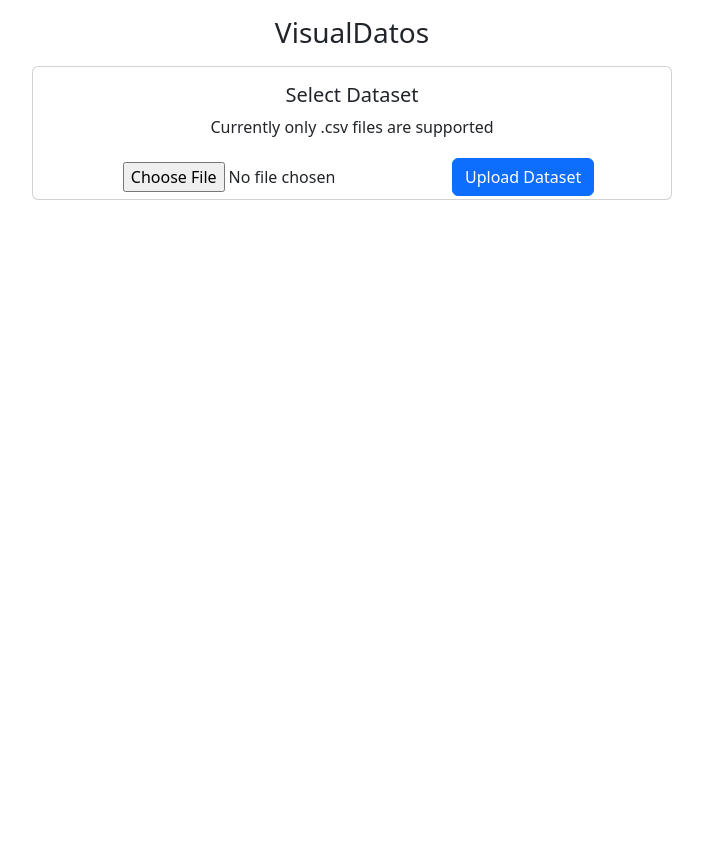
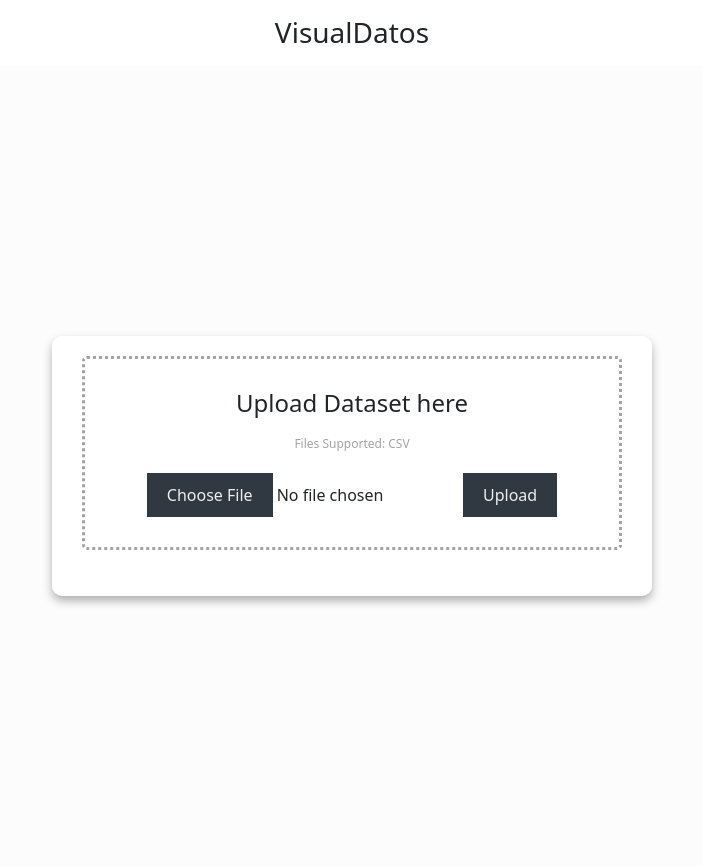
Before and after one commit to 11manav/VisualDatos, a Django app: page / in a window 1280 px wide. Shown: the whole page, without its empty margins (288-991 px from the left). Before the commit the page ends 200 px from the top, so only its background shows below. Run offline with Django 4.2, Linux system fonts and the light colour scheme.

Commit message:
changed the style of upload file page

```diff
--- a/VData/static/css/index.css
+++ b/VData/static/css/index.css
@@ -13,6 +13,84 @@ header h4{
 	font-size: 1.6rem;
 }
 
+*{
+  margin: 0;
+  padding: 0;
+  box-sizing: border-box;
+}
+
+.container1 {
+	height: 100vh;
+	width: 100%;
+	align-items: center;
+	display: flex;
+	justify-content: center;
+	background-color: #fcfcfc;
+}
+
+.card1 {
+	border-radius: 10px;
+	box-shadow: 0 5px 10px 0 rgba(0, 0, 0, 0.3);
+	width: 600px;
+	height: 260px;
+	background-color: #ffffff;
+	padding: 10px 30px 40px;
+  }
+
+.card1 h3 {
+	font-size: 22px;
+	font-weight: 600;
+
+}
+
+.drop_box1 {
+	margin: 10px 0;
+	padding: 30px;
+	display: flex;
+	align-items: center;
+	justify-content: center;
+	flex-direction: column;
+	border: 3px dotted #a3a3a3;
+	border-radius: 5px;
+}
+
+.drop_box1 p {
+	margin-top: 10px;
+	margin-bottom: 20px;
+	font-size: 12px;
+	color: #a3a3a3;
+}
+
+.btn1, input::file-selector-button {
+	text-decoration: none;
+	background-color: #303841;
+	color: #EEEEEE;
+	padding: 10px 20px;
+	border: none;
+	outline: none;
+	transition: 0.3s;
+}
+
+
+
+.btn1:hover, input::file-selector-button:hover{
+	text-decoration: none;
+	background-color: #EEEEEE;
+	color: #303841;
+	padding: 10px 20px;
+	border: none;
+	outline: 1px solid #010101;
+}
+.form input {
+	margin: 10px 0;
+	width: 100%;
+	background-color: #e2e2e2;
+	border: none;
+	outline: none;
+	padding: 12px 20px;
+	border-radius: 4px;
+}
+
 /* Splash Screen */
 
 .intro{
@@ -22,7 +100,7 @@ header h4{
 	top: 0%;
 	width: 100%;
 	height: 100vh;
-	background-color: #2B2D42;
+	background-color: #303841;
 	transition: 1s;
 }
 
@@ -31,7 +109,7 @@ header h4{
 	top: 40%;
 	left: 50%;
 	transform: translate(-50%, -50%);
-	color: #D9DCD6;
+	color: #F6C90E;
 }
 
 .logo{
--- a/VData/static/js/index.js
+++ b/VData/static/js/index.js
@@ -22,6 +22,3 @@ let intro = document.querySelector('.intro')
       },2300);
     })
   })
-
-
-// alert("working")
--- a/VData/templates/index.html
+++ b/VData/templates/index.html
@@ -3,7 +3,8 @@
 <html lang="en">
   <head>
     <meta charset="utf-8" />
-    <meta name="viewport" content="width=device-width, initial-scale=1" />
+        <meta name="viewport" content="width=device-width, user-scalable=no, initial-scale=1.0, maximum-scale=1.0, minimum-scale=1.0" />
+    <!-- <meta name="viewport" content="width=device-width, initial-scale=1" /> -->
     <title>VisualDatos</title>
 
     <link rel="stylesheet" href="{% static 'css/index.css' %}" />
@@ -14,6 +15,7 @@
       integrity="sha384-GLhlTQ8iRABdZLl6O3oVMWSktQOp6b7In1Zl3/Jr59b6EGGoI1aFkw7cmDA6j6gD"
       crossorigin="anonymous"
     />
+
   </head>
   <body>
     {% load static %}
@@ -29,19 +31,36 @@
       </h1>
     </div>
 
-    <div class="card text-center" style="width: 40rem; margin: auto">
+
+    <div class="container1">
+      <div class="card1">
+        <div class="drop_box1">
+
+          <h4>Upload Dataset here</h4>
+
+          <p>Files Supported: CSV</p>
+          <form method="post" enctype="multipart/form-data">
+          {% csrf_token %}
+          <input type="file" accept=".csv" name="myfile">
+          <button class="btn1" type="submit">Upload</button>
+          </form>
+          {% if uploaded_file_url %}
+        <script>
+          window.alert("File Uploaded Successfully");
+        </script>
+        {% endif %}
+        </div>
+      </div>
+    </div>
+
+    <!-- <div class="card text-center" style="width: 40rem; margin: auto">
       <div class="card-body">
-        <h5 class="card-title">Select Dataset</h5>
+        <h5 class="card-title">Upload Dataset</h5>
         <p class="card-text">Currently only .csv files are supported</p>
       </div>
       <form method="post" enctype="multipart/form-data">
         {% csrf_token %}
-        <input
-          class="btn btn-priamry"
-          type="file"
-          accept=".csv"
-          name="myfile"
-        />
+        <input class="btn btn-priamry" type="file" accept=".csv" name="myfile"/>
         <button class="btn btn-primary" type="submit">Upload Dataset</button>
       </form>
 
@@ -50,7 +69,7 @@
         window.alert("File Uploaded Successfully");
       </script>
       {% endif %}
-    </div>
+    </div> -->
     {% load static %}
     <script src="{% static 'js/index.js' %}"></script>
     <script
@@ -58,5 +77,7 @@
       integrity="sha384-w76AqPfDkMBDXo30jS1Sgez6pr3x5MlQ1ZAGC+nuZB+EYdgRZgiwxhTBTkF7CXvN"
       crossorigin="anonymous"
     ></script>
+
+
   </body>
 </html>
```
